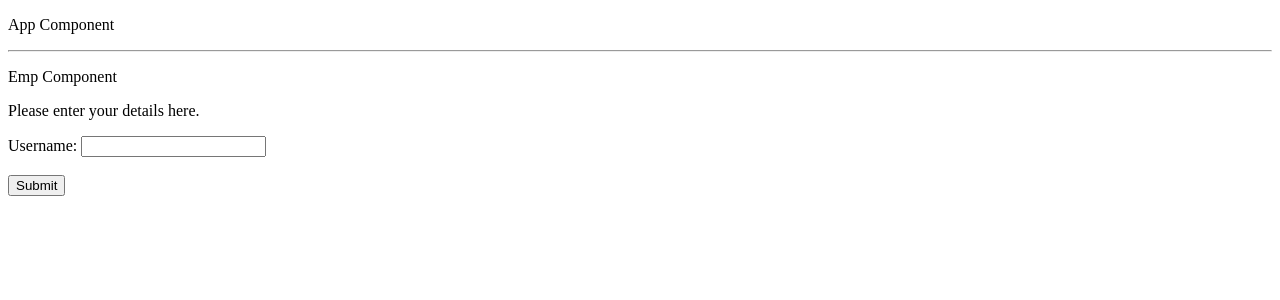
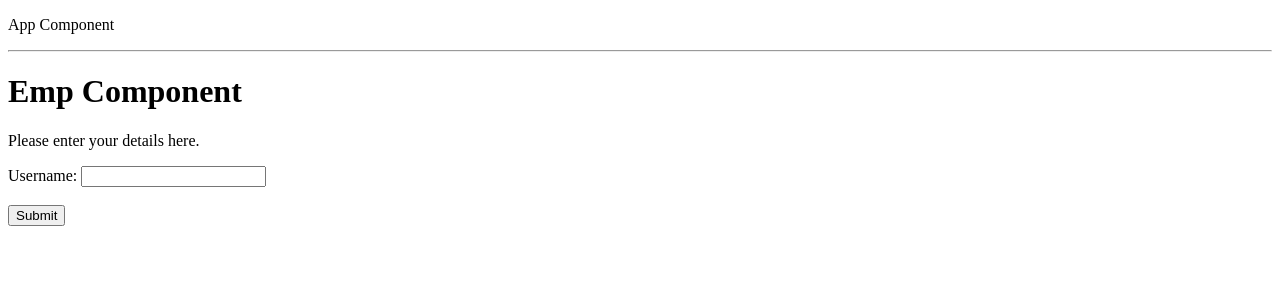
Before and after one commit to vamandeshmukh/sbi-react-app-2023, a React (Create React App) app: page / in a window 1280 px wide. Shown: the top 300 px of the page. Built offline with nearby package versions, Linux system fonts and the light colour scheme.

Commit message:
sbi react demo

```diff
--- a/src/components/EmpData.js
+++ b/src/components/EmpData.js
@@ -24,7 +24,7 @@ const EmpData = () => {
 
     return (
         <div>
-            <p>Emp Component</p>
+            <h1>Emp Component</h1>
             <div>
                 <p>Please enter your details here.</p>
                 <form onSubmit={submitEmp}>
```
